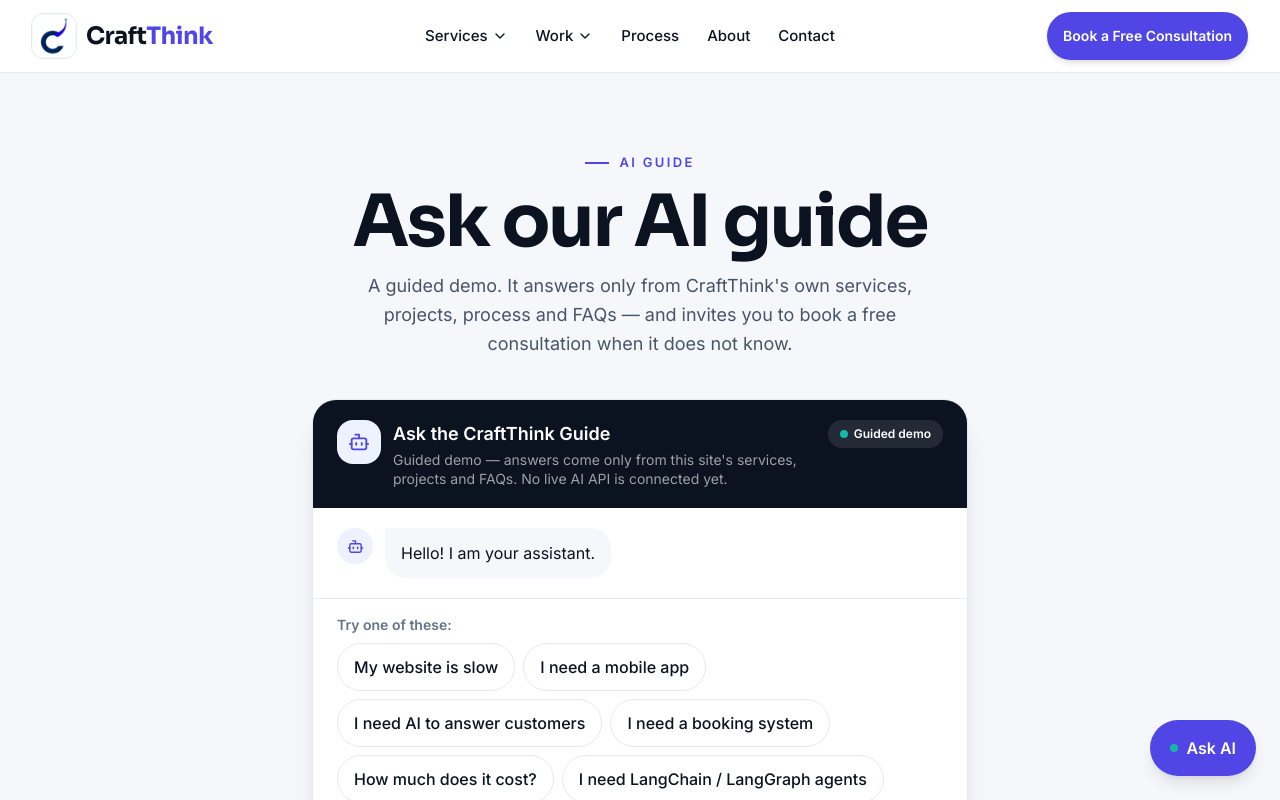
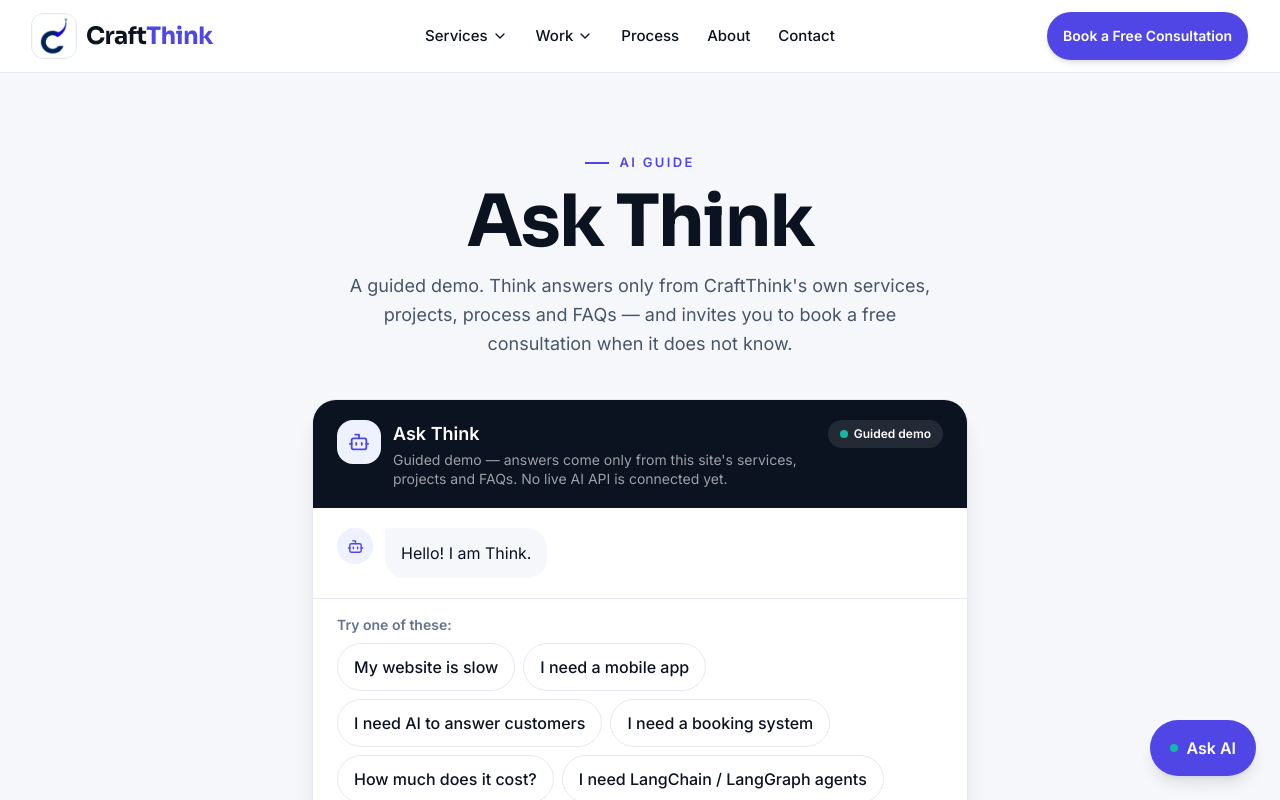
Before and after one commit to officialmuhammadusman/craft-think, a Next.js app: page /guide in a window 1280 px wide. Shown: the top 800 px of the page. Built offline with nearby package versions, Linux system fonts and the light colour scheme.

Commit message:
AI guide renamed to Think: greeting Hello I am Think, chat header Think, guide page Ask Think

```diff
--- a/src/app/guide/page.tsx
+++ b/src/app/guide/page.tsx
@@ -10,7 +10,7 @@ export default function GuidePage() {
   return (
     <section className="ct-section bg-[#F6F7FB]">
       <Container width="narrow">
-        <SectionHeading as="h1" eyebrow="AI Guide" aiAccent title="Ask our AI guide" subtitle="A guided demo. It answers only from CraftThink's own services, projects, process and FAQs — and invites you to book a free consultation when it does not know." />
+        <SectionHeading as="h1" eyebrow="AI Guide" aiAccent title="Ask Think" subtitle="A guided demo. Think answers only from CraftThink's own services, projects, process and FAQs — and invites you to book a free consultation when it does not know." />
         <div className="mt-10">
           <Suspense fallback={<p>Loading the guide…</p>}><GuideClient /></Suspense>
         </div>
--- a/src/components/ai/AiGuide.tsx
+++ b/src/components/ai/AiGuide.tsx
@@ -23,7 +23,7 @@ const SUGGESTIONS = ["My website is slow", "I need a mobile app", "I need AI to
  */
 export function AiGuide({ initial = "", bare = false }: { initial?: string; bare?: boolean }) {
   const [messages, setMessages] = useState<Msg[]>([
-    { role: "guide", text: "Hello! I am your assistant." },
+    { role: "guide", text: "Hello! I am Think." },
   ]);
   const [input, setInput] = useState(initial);
   const [name, setName] = useState("");
@@ -72,7 +72,7 @@ export function AiGuide({ initial = "", bare = false }: { initial?: string; bare
         <div className="flex items-start gap-3">
           <span className="flex h-11 w-11 shrink-0 items-center justify-center rounded-2xl bg-[#EEF2FF] text-[#4F46E5]"><Bot size={22} /></span>
           <div>
-            <p className="text-lg font-bold">Ask the CraftThink Guide</p>
+            <p className="text-lg font-bold">Ask Think</p>
             <p className="mt-0.5 max-w-md text-sm leading-snug text-white/60">Guided demo — answers come only from this site&apos;s services, projects and FAQs. No live AI API is connected yet.</p>
           </div>
         </div>
--- a/src/components/layout/FloatingAiButton.tsx
+++ b/src/components/layout/FloatingAiButton.tsx
@@ -58,9 +58,9 @@ function FloatingAiButtonInner() {
                 <Bot size={20} />
               </span>
               <div>
-                <p className="text-base font-bold leading-tight">CraftThink Guide</p>
+                <p className="text-base font-bold leading-tight">Think</p>
                 <p className="flex items-center gap-1.5 text-xs text-white/60">
-                  <span className="h-2 w-2 rounded-full bg-[#14B8A6]" /> Guided demo · replies instantly
+                  <span className="h-2 w-2 rounded-full bg-[#14B8A6]" /> CraftThink guide · replies instantly
                 </p>
               </div>
             </div>
```
